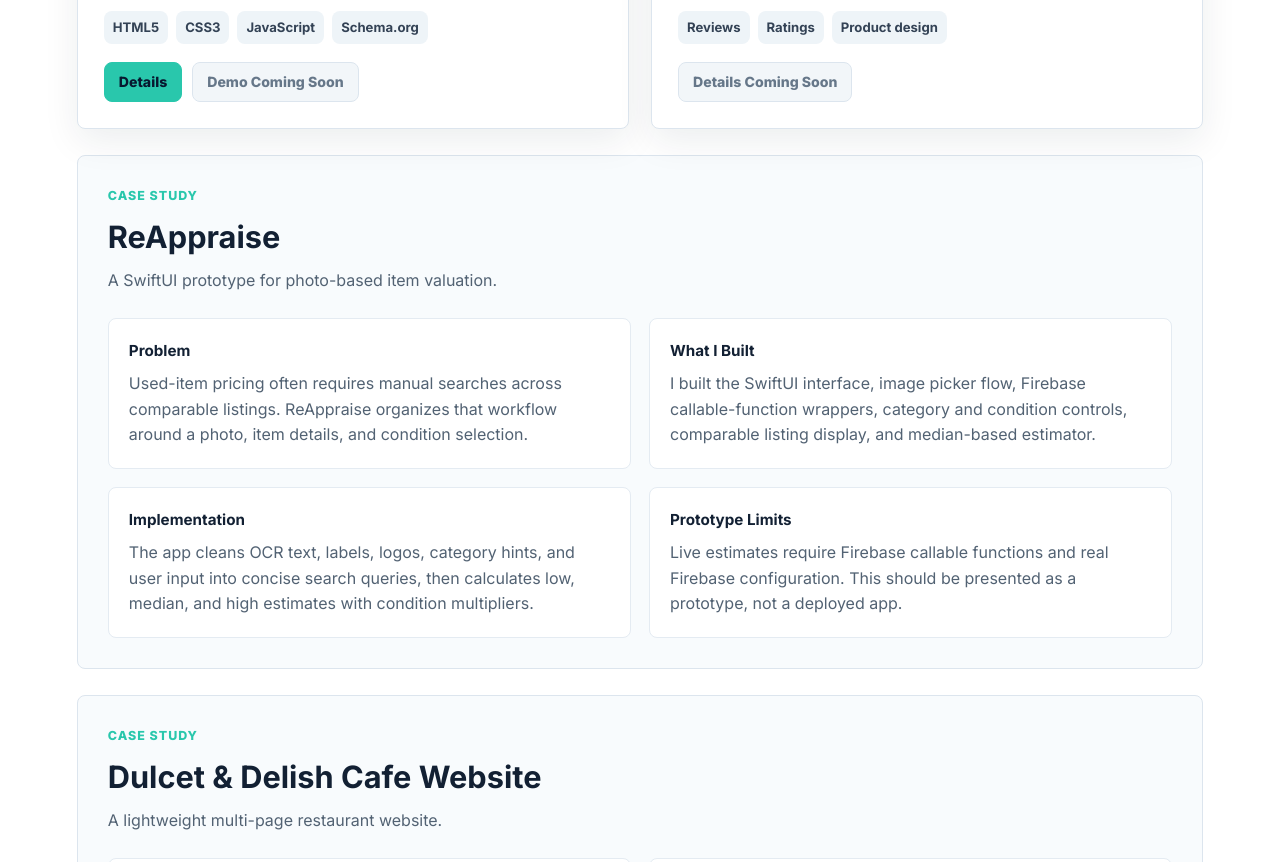
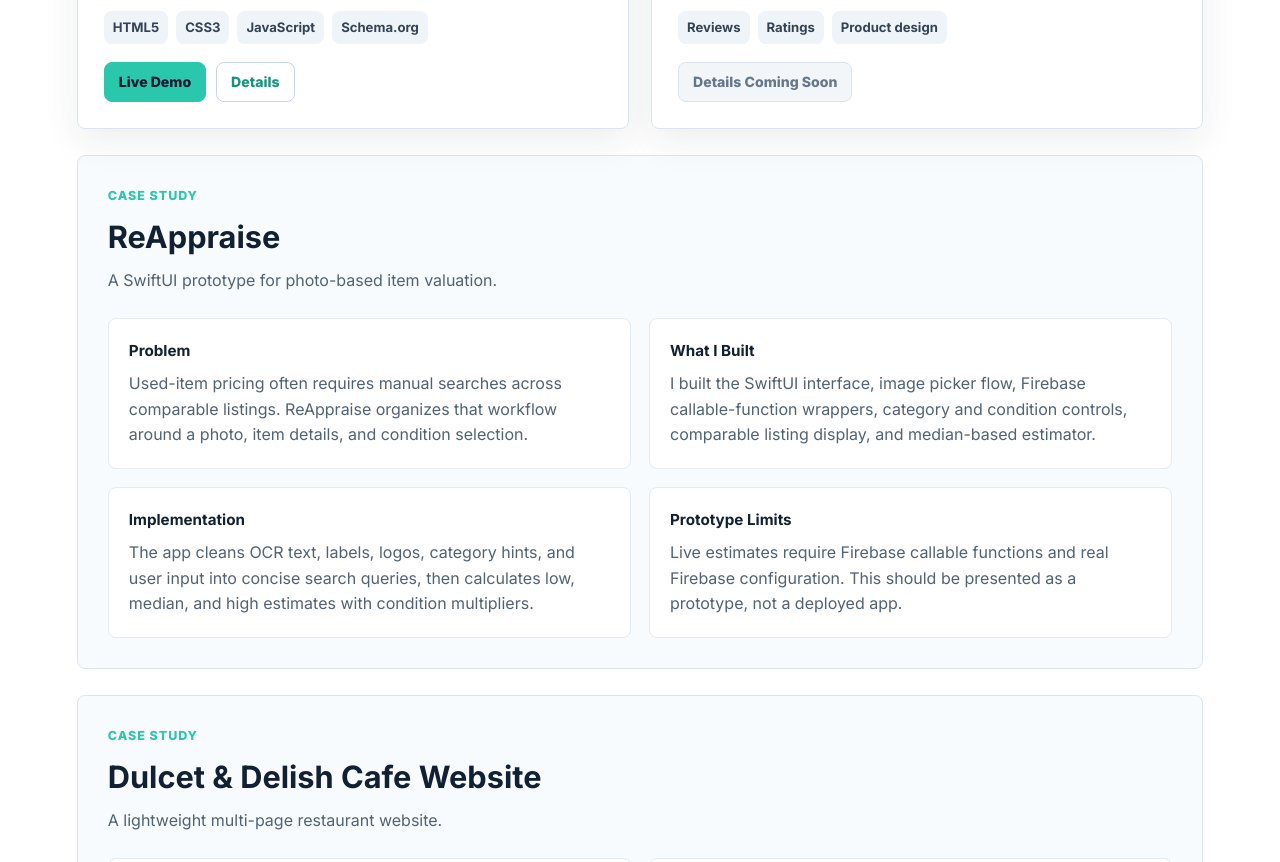
Before and after one commit to GreysonA75/portfolio, a plain HTML site: page index.html in a window 1280 px wide. Shown: the part 2088-2950 px from the top of the page. Drawn offline with Linux system fonts and the light colour scheme.

Commit message:
Add Dulcet live demo link

```diff
--- a/index.html
+++ b/index.html
@@ -142,9 +142,8 @@
             </ul>
             <div class="project-actions">
               <!-- TODO: Add Dulcet & Delish GitHub URL when the repo is ready to share. -->
-              <!-- TODO: Add live site URL after deployment. -->
-              <a class="project-button" href="#dulcet-delish-case-study">Details</a>
-              <span class="project-button disabled" aria-disabled="true">Demo Coming Soon</span>
+              <a class="project-button" href="https://greysona75.github.io/Dulcet-Delish-Website/" target="_blank" rel="noreferrer">Live Demo</a>
+              <a class="project-button secondary" href="#dulcet-delish-case-study">Details</a>
             </div>
           </div>
         </article>
--- a/style.css
+++ b/style.css
@@ -514,6 +514,18 @@
   border-color: #45dec5;
 }
 
+.project-button.secondary {
+  color: var(--accent-dark);
+  background: #fff;
+  border-color: #c9d7e4;
+}
+
+.project-button.secondary:hover,
+.project-button.secondary:focus-visible {
+  background: rgba(41, 199, 172, 0.08);
+  border-color: rgba(41, 199, 172, 0.55);
+}
+
 .project-button.disabled {
   color: #667789;
   background: #f2f6f9;
```
